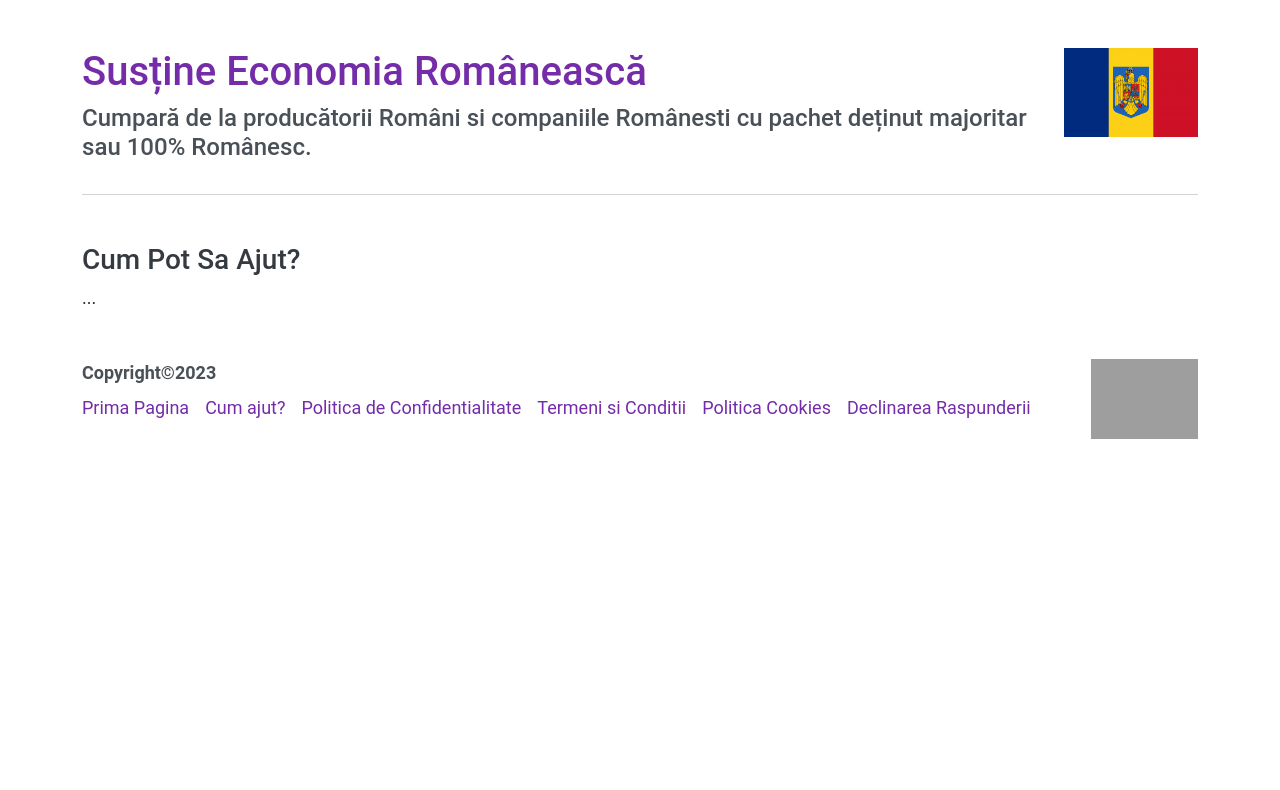
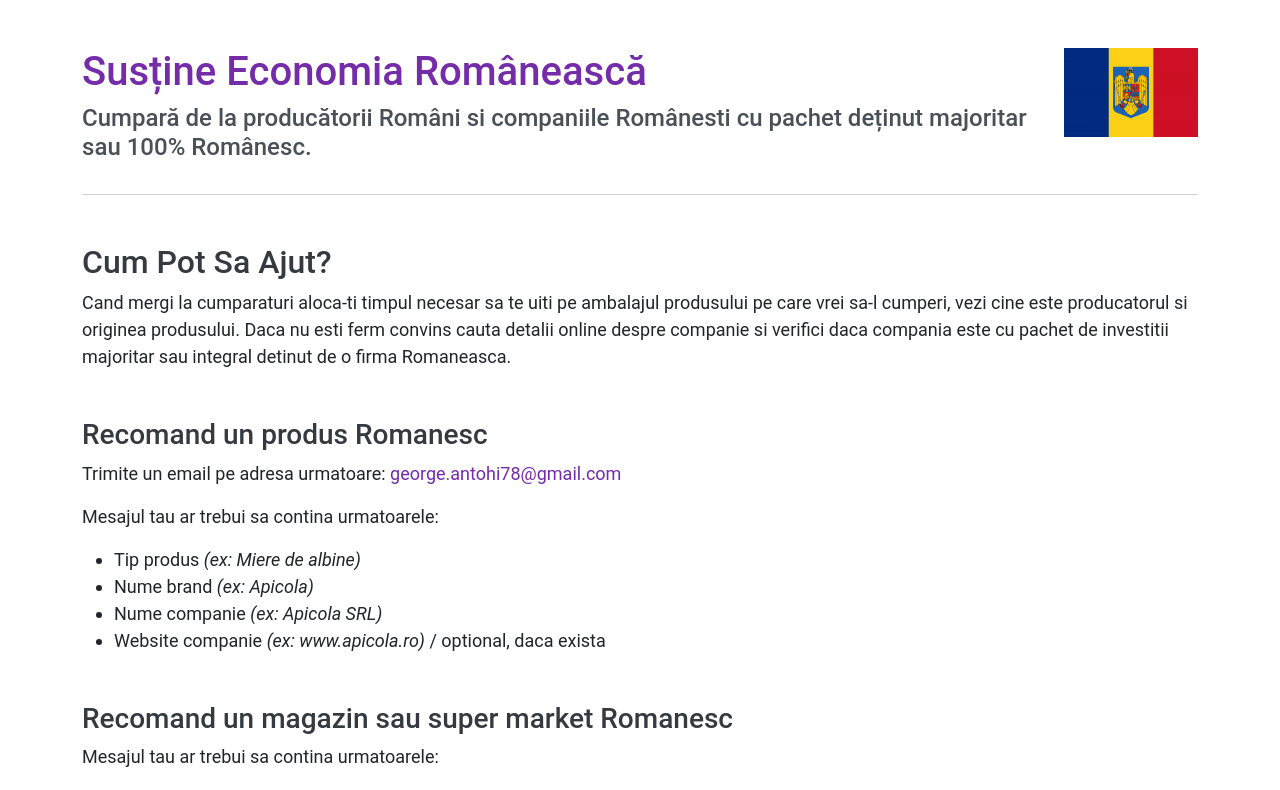
Before and after one commit to sg1asgard/cumpar-romaneste, a Vue app: page /cum-pot-sa-ajut in a window 1280 px wide. Shown: the top 790 px of the page. Built offline with nearby package versions, Linux system fonts and the light colour scheme; grey boxes are pictures that could not be loaded.

Commit message:
latest updates

```diff
--- a/src/views/CumAjut.vue
+++ b/src/views/CumAjut.vue
@@ -11,13 +11,47 @@ import PageHeader from '@/components/shared/PageHeader.vue'
       class="has-separator"
     />
     <main>
-      <h3 class="mt-5 text-capitalize">Cum pot sa ajut?</h3>
-      <div>...</div>
+      <h2 class="mt-5 text-capitalize">Cum pot sa ajut?</h2>
+      <p>
+        Cand mergi la cumparaturi aloca-ti timpul necesar sa te uiti pe
+        ambalajul produsului pe care vrei sa-l cumperi, vezi cine este
+        producatorul si originea produsului. Daca nu esti ferm convins cauta
+        detalii online despre companie si verifici daca compania este cu pachet
+        de investitii majoritar sau integral detinut de o firma Romaneasca.
+      </p>
+
+      <h3 class="mt-5">
+        Recomand un produs Romanesc
+      </h3>
+      <p>
+        Trimite un email pe adresa urmatoare:
+        <a href="mailto:george.antohi78@gmail.com">george.antohi78@gmail.com</a>
+      </p>
+
+      <p>Mesajul tau ar trebui sa contina urmatoarele:</p>
+      <ul>
+        <li>Tip produs <em>(ex: Miere de albine)</em></li>
+        <li>Nume brand <em>(ex: Apicola)</em></li>
+        <li>Nume companie <em>(ex: Apicola SRL)</em></li>
+        <li>
+          Website companie <em>(ex: www.apicola.ro)</em> / optional, daca exista
+        </li>
+      </ul>
+
+      <h3 class="mt-5">
+        Recomand un magazin sau super market Romanesc
+      </h3>
+
+      <p>Mesajul tau ar trebui sa contina urmatoarele:</p>
+      <ul>
+        <li>Nume magazin / super market</li>
+        <li>Share adresa / optional, de preferat share</li>
+        <li>Orasul in care se afla magazinul / supermaket-ul</li>
+      </ul>
     </main>
 
     <FooterNav />
   </div>
 </template>
 
-<style lang="scss" scoped>
-</style>
+<style lang="scss" scoped></style>
```
